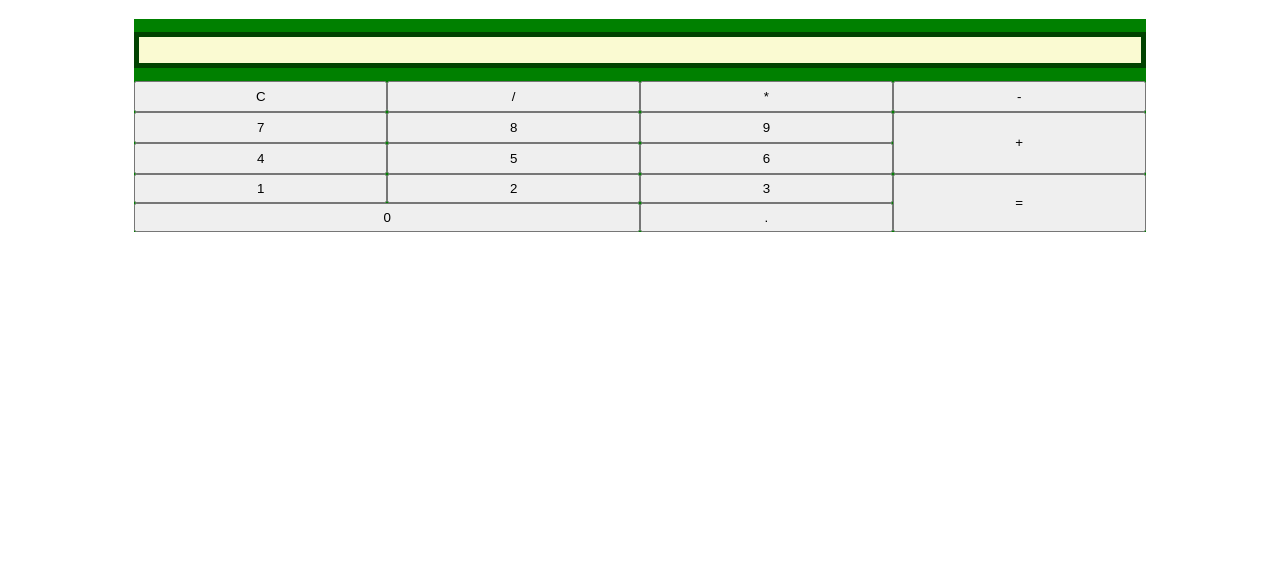
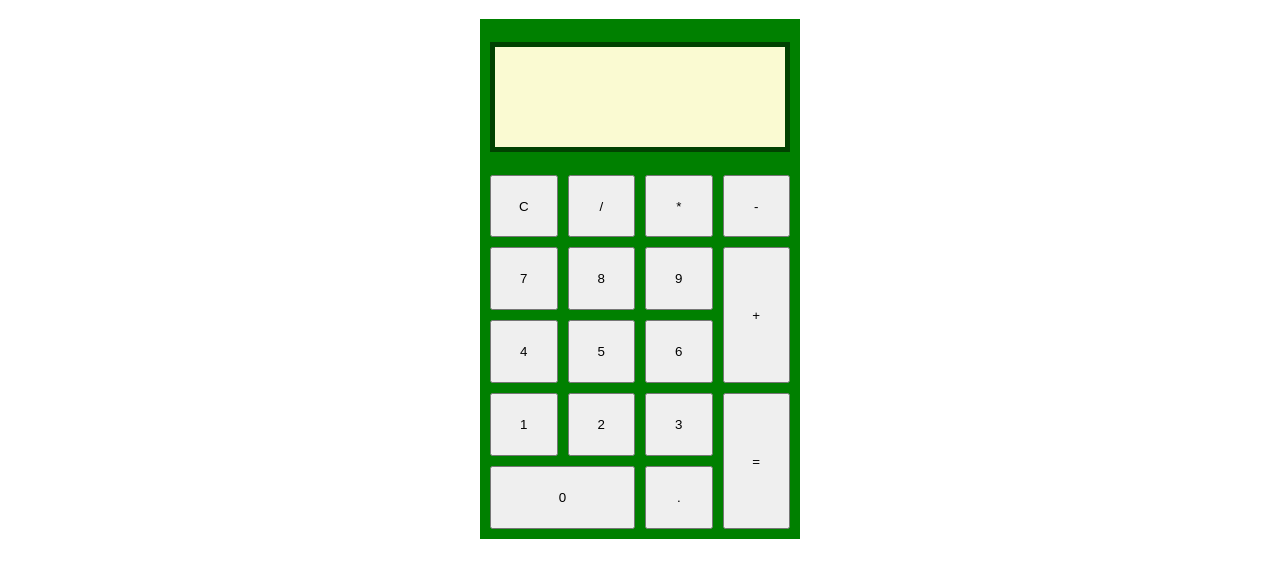
Before and after one commit to MechanicalMax/odin-calculator, a plain HTML site: page index.html in a window 1280 px wide. Shown: the part 61-638 px from the top of the page. Drawn offline with Linux system fonts and the light colour scheme.

Commit message:
Improve Button Spacing

```diff
--- a/calculator.css
+++ b/calculator.css
@@ -1,12 +1,12 @@
 .calculator {
     background-color: green;
-    min-width: 300px;
-    max-width: 80%;
+    width: 300px;
+    height: 500px;
     margin: auto;
     font-family: monospace;
     display: grid;
     grid-template-columns: repeat(4, 1fr);
-    grid-template-rows: repeat(5, 1fr);
+    grid-template-rows: repeat(7, 1fr);
     grid-template-areas:
         "display display display display"
         "display display display display"
@@ -15,6 +15,8 @@
         "four five six add"
         "one two three operate"
         "zero zero decimal operate";
+    gap: 10px;
+    padding: 10px;
 }
 
 .calculator .display {
@@ -29,5 +31,5 @@
 }
 
 .calculator button {
-    padding: 5px;
+
 }
```
